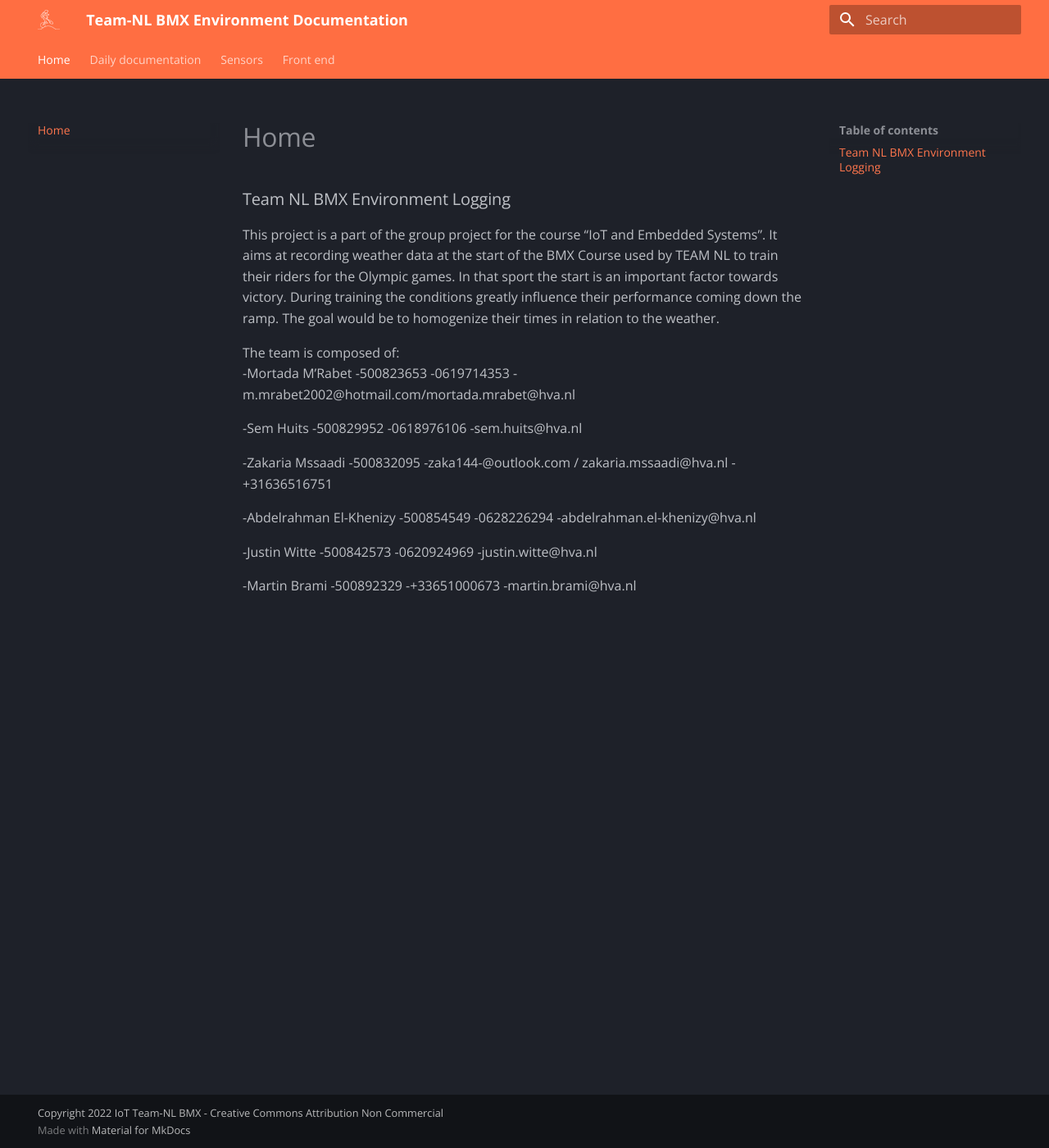
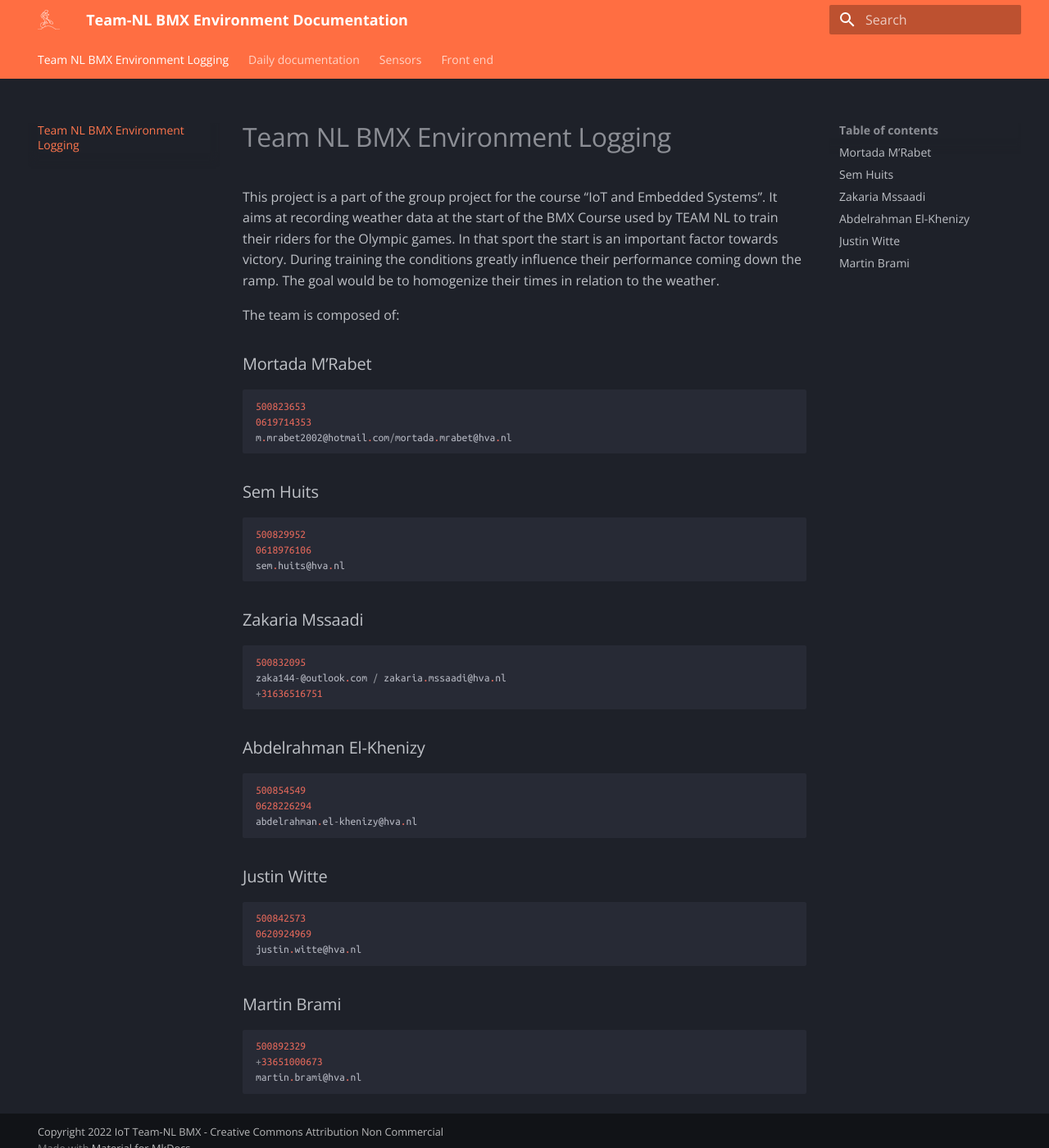
Before and after one commit to TheCodeCompany-Sem/BMX-TEAMNL-IOT, an MkDocs documentation site: the page built from docs/index.md, in a window 1280 px wide and 1400 px high. Shown: the whole window at 82% size. Built offline with MkDocs 1.6.1 and Material for MkDocs 9.7.7, drawn with Linux system fonts in a browser that asks for light colours.

Commit message:
edited contact info format

```diff
--- a/docs/index.md
+++ b/docs/index.md
@@ -1,4 +1,4 @@
-### Team NL BMX Environment Logging
+# Team NL BMX Environment Logging
 This project is a part of the group project for the course "IoT and Embedded Systems".
 It aims at recording weather data at the start of the BMX Course used by TEAM NL to train their riders for the Olympic games.
 In that sport the start is an important factor towards victory.
@@ -6,32 +6,32 @@ During training the conditions greatly influence their performance coming down t
 The goal would be to homogenize their times in relation to the weather.
 
 The team is composed of:
--Mortada M’Rabet
-    -500823653
-    -0619714353
-    -m.mrabet2002@hotmail.com/mortada.mrabet@hva.nl
+### Mortada M’Rabet
+    500823653
+    0619714353
+    m.mrabet2002@hotmail.com/mortada.mrabet@hva.nl
 
--Sem Huits
-    -500829952
-    -0618976106
-    -sem.huits@hva.nl
+### Sem Huits
+    500829952
+    0618976106
+    sem.huits@hva.nl
 
--Zakaria Mssaadi
-    -500832095
-    -zaka144-@outlook.com / zakaria.mssaadi@hva.nl
-    -+31636516751
+### Zakaria Mssaadi
+    500832095
+    zaka144-@outlook.com / zakaria.mssaadi@hva.nl
+    +31636516751
 
--Abdelrahman El-Khenizy
-    -500854549
-    -0628226294
-    -abdelrahman.el-khenizy@hva.nl
+### Abdelrahman El-Khenizy
+    500854549
+    0628226294
+    abdelrahman.el-khenizy@hva.nl
 
--Justin Witte
-    -500842573
-    -0620924969
-    -justin.witte@hva.nl
+### Justin Witte
+    500842573
+    0620924969
+    justin.witte@hva.nl
 
--Martin Brami
-    -500892329
-    -+33651000673
-    -martin.brami@hva.nl
+### Martin Brami
+    500892329
+    +33651000673
+    martin.brami@hva.nl
```
